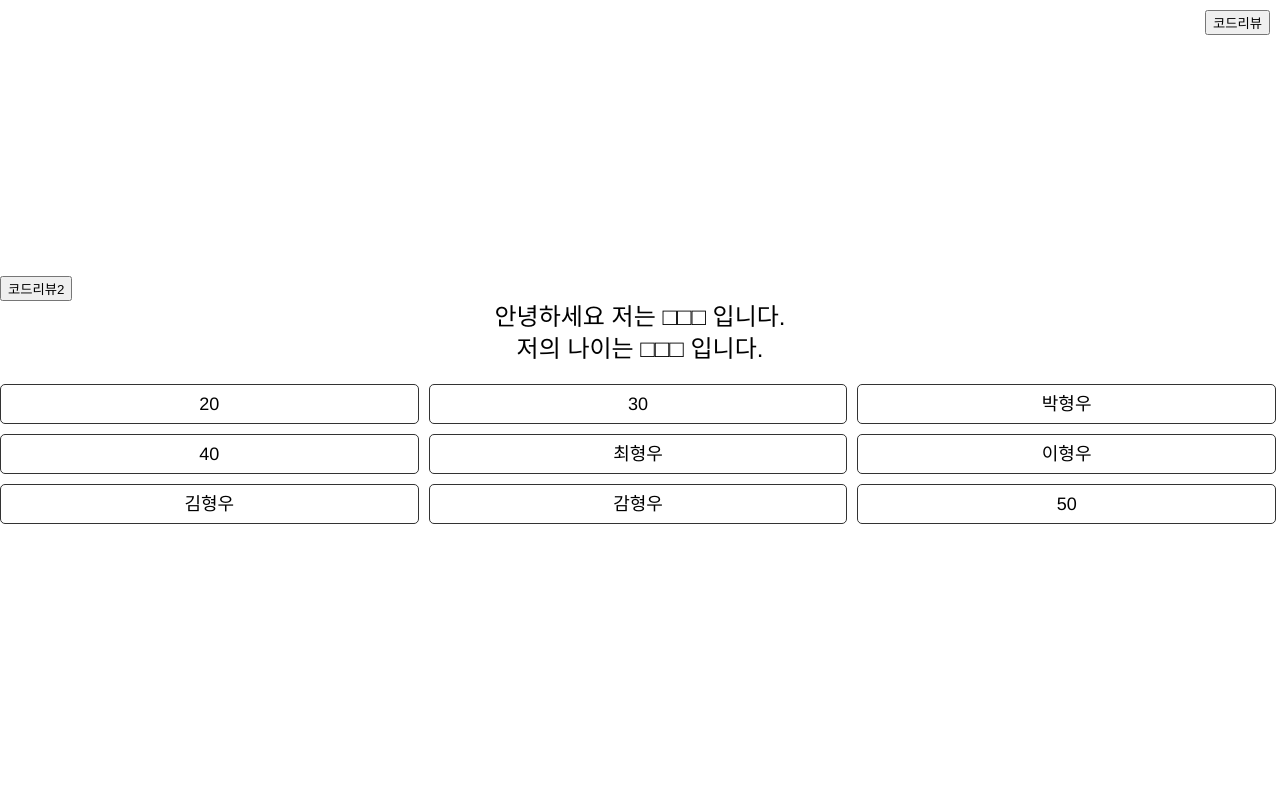
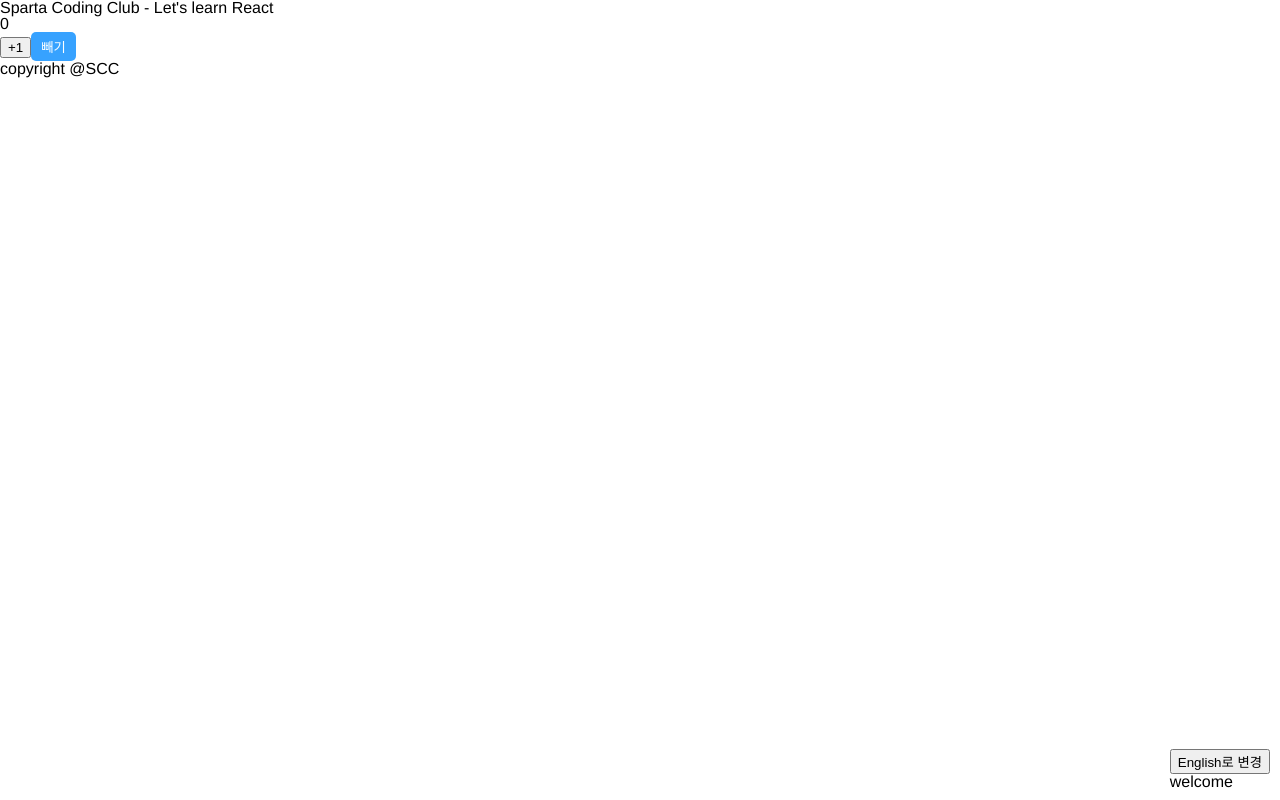
Before and after one commit to hyeongwoo94/parkhyeongwoo, a React (Vite) app: page /#/Counter in a window 1280 px wide. Before the commit this address led to /#/. Built offline with nearby package versions, Linux system fonts and the light colour scheme.

Commit message:
'언어변경설정_셋팅'

```diff
--- a/package.json
+++ b/package.json
@@ -13,10 +13,12 @@
   },
   "dependencies": {
     "@reduxjs/toolkit": "^2.9.0",
+    "i18next": "^25.5.2",
     "react": "^19.1.1",
     "react-dnd": "^16.0.1",
     "react-dnd-html5-backend": "^16.0.1",
     "react-dom": "^19.1.1",
+    "react-i18next": "^15.7.3",
     "react-redux": "^9.2.0",
     "react-router-dom": "^7.9.1",
     "react-syntax-highlighter": "^15.6.6",
--- a/src/App.tsx
+++ b/src/App.tsx
@@ -1,13 +1,32 @@
+import {useState} from 'react'
 import  Router  from './shared/Router'
+import { useTranslation } from "react-i18next";
+import "./shared/i18n"; // 초기화
 import './App.scss'
 import './_common.scss'
+import { FixdBtnLayout } from './components/styles/Btn';
 
 function App() {
+  const { t, i18n } = useTranslation();
+   const [lang, setLang] = useState("ko");
 
-  return (
-    <Router/>
+    const toggleLanguage = () => {
+      const newLang = lang === "ko" ? "en" : "ko"; // 현재 언어 반대
+      i18n.changeLanguage(newLang);
+      setLang(newLang);
+    };
+    return (
+      <>
+      <FixdBtnLayout bottom='10px' right='10px'>
+          <button onClick={toggleLanguage}>
+          {lang === "ko" ? "English로 변경" : "한국어로 변경"}
+        </button>
+        <p>{t("welcome")}</p>
+      </FixdBtnLayout>
+        <Router/>
+      </>
 
-  )
+    )
 }
 
 export default App
--- a/src/components/explain/HomeExplain.tsx
+++ b/src/components/explain/HomeExplain.tsx
@@ -1,6 +1,7 @@
+import  React from 'react';
 import CodeView from "../CodeView"
 import './_homeexplain.scss'
-function HomeExplain(){
+export const HomeExplain = React.memo(function Btn() {
     return(
         <>
             <div className="code_explain">
@@ -90,6 +91,46 @@ const handleDragEnd = (e: React.DragEvent<HTMLLIElement>) => {
             </div>
         </>
     )
-}
+});
 
-export default HomeExplain
+export const HomeExplain2 = React.memo(function Btn() {
+    return(
+        <>
+            <div className="code_explain">
+                <div className="code_explain_box">
+                    <h3 className="code_explain_title">핵심 내용</h3>
+                    <ul className="code_explain_ul">
+                        <li>
+                            react-dnd-html5-backend 라이브러리 사용
+                        </li>
+                        <li>
+                            useStatet사용
+                        </li>
+                    </ul>
+                </div>
+                <div className="code_explain_box">
+                    <h3 className="code_explain_title">구동방식</h3>
+                    <ul className="code_explain_ul">
+                        <li>useState로 빈칸에 들어갈 내용 제작</li>
+                        <li>키워드 단어들 배열로 제작</li>
+                        <li>정답 객체 지정한 변수 제작</li>
+                        <li>
+                            드래그 할 경우 해당 값을 감지
+                        </li>
+                        <li>드래그 한 값을 옮겨 담을 곳 감지</li>
+                        <li>드래그 드롭을 할 경우 해당 값 넣기</li>
+                        <li>삼항연산자로 정답이 맞을 경우와 틀릴경우 보여주는 컴포넌트 다르게 설정</li>
+                        <li>추가적으로 useEffect, floor,random을 사용해서 키워드르 매번 랜덤으로 뿌려줌</li>
+                    </ul>
+                </div>
+                <CodeView language="javascript"
+                    code={`// 드래그 할 데이터 즉 키워드 값의 코드
+const [keyword1, setKeyword1] = useState("□□□");
+const [keyword2, setKeyword2] = useState("□□□");
+
+                    `}
+                />
+            </div>
+        </>
+    )
+});
--- a/src/components/styles/Btn.tsx
+++ b/src/components/styles/Btn.tsx
@@ -22,14 +22,24 @@ export const Btn = React.memo(function Btn({ children }: buttonProps) {
 });
 
 
-const FixedDiv = styled.div`
+interface FixdBtnProps {
+  children: React.ReactNode;
+  top?: string;
+  right?: string;
+  bottom?: string;
+  left?: string;
+}
+
+const FixedDiv = styled.div<FixdBtnProps>`
   position: fixed;
-  top: 10px;
-  right: 10px;
+  top: ${({ top }) => top ?? "auto"};
+  right: ${({ right }) => right ?? "auto"};
+  bottom: ${({ bottom }) => bottom ?? "auto"};
+  left: ${({ left }) => left ?? "auto"};
 `;
 
-export const FixdBtnLayout = React.memo(function FixdBtn({ children }: buttonProps) {
-  return <FixedDiv>{children}</FixedDiv>;
+export const FixdBtnLayout = React.memo(function FixdBtn({ children, top, right,  bottom,  left}: FixdBtnProps) {
+  return <FixedDiv top={top} right={right} bottom={bottom} left={left}>{children}</FixedDiv>;
 });
 
 interface ModalBtnProps {
--- a/src/pages/Home.tsx
+++ b/src/pages/Home.tsx
@@ -1,15 +1,16 @@
 import React, { useState, useEffect  } from "react";
 import ExplaninModal from '../components/ExplaninModal';
-// import ModalBtn from '../components/ModalBtn';
+import {HomeExplain, HomeExplain2} from "../components/explain/HomeExplain"; // 모달의 내용들
+import { FixdBtnLayout, ModalBtn } from "../components/styles/Btn"; // 스타일 컴포넌트 가져오기
+import { useTranslation } from 'react-i18next'; // 언어변경
 import './_home.scss'
-import HomeExplain from "../components/explain/HomeExplain";
-import { FixdBtnLayout, ModalBtn } from "../components/styles/Btn";
-
-// npm install react-dnd react-dnd-html5-backend 라이브러리 사용
 
 
 
 function Home () {
+    // 언어변경
+    const { t: tHome } = useTranslation("home"); // home 안의 것들만 가져오기
+    const { t: tCommon } = useTranslation("common"); //공통 텍스트 가져오기
     // 텍스트가 들어갈 자리 값 설정
     const [keyword1, setKeyword1] = useState("□□□");
     const [keyword2, setKeyword2] = useState("□□□");
@@ -80,9 +81,9 @@ function Home () {
             <section className='loading'>
                 <div className='loading_wrap'>
                     <div className="loading_w">
-                         <FixdBtnLayout>
+                         <FixdBtnLayout top="10px" right="10px">
                             <ModalBtn modalName="modal1" onClick={handleOpenModal}>
-                                코드리뷰
+                                {tCommon("code_review")}
                             </ModalBtn>
                         </FixdBtnLayout>
                         <ModalBtn modalName="modal2" onClick={handleOpenModal}>
@@ -90,7 +91,7 @@ function Home () {
                         </ModalBtn>
                         <div className='loading_title_box'>
                             <div onDrop={(e) => handleDrop(e, setKeyword1)} onDragOver={handleDragOver}>
-                                <p>안녕하세요 저는 <span>{keyword1}</span> 입니다.</p>
+                                <p> {tHome("hi")} 저는 <span>{keyword1}</span> 입니다.</p>
                             </div>
                             <div onDrop={(e) => handleDrop(e, setKeyword2)} onDragOver={handleDragOver}>
                                 <p>저의 나이는 <span>{keyword2}</span> 입니다.</p>
@@ -135,7 +136,7 @@ function Home () {
                 <ExplaninModal onClose={handleCloseModal} content={<HomeExplain />} />
             )}
             {openModal === "modal2" && (
-                <ExplaninModal onClose={handleCloseModal} content="모달 2 내용" />
+                <ExplaninModal onClose={handleCloseModal} content={<HomeExplain2 />} />
             )}
         </>
     )
--- /dev/null
+++ b/src/shared/en.ts
@@ -0,0 +1,12 @@
+export const en = {
+  common: {
+    code_review: "Code view",
+  },
+ home: {
+    hi:'hi'
+  },
+  login: {
+    welcome: "다시 오신 것을 환영합니다",
+    logout: "로그아웃",
+  },
+};
--- /dev/null
+++ b/src/shared/i18n.ts
@@ -0,0 +1,17 @@
+// src/i18n/i18n.ts
+import i18n from "i18next";
+import { initReactI18next } from "react-i18next";
+import { en } from "./en";
+import { ko } from "./ko";
+
+i18n
+  .use(initReactI18next)
+  .init({
+    resources: { en, ko },
+    lng: "ko", // 기본 언어
+    interpolation: {
+      escapeValue: false,
+    },
+  });
+
+export default i18n;
--- /dev/null
+++ b/src/shared/ko.ts
@@ -0,0 +1,12 @@
+export const ko = {
+  common: {
+    code_review: "코드리뷰",
+  },
+  home: {
+    hi:'안녕하세요'
+  },
+  login: {
+    welcome: "다시 오신 것을 환영합니다",
+    logout: "로그아웃",
+  },
+};
```
Also changed, not shown: 2 other files (tests, documents, lock files or other folders).
